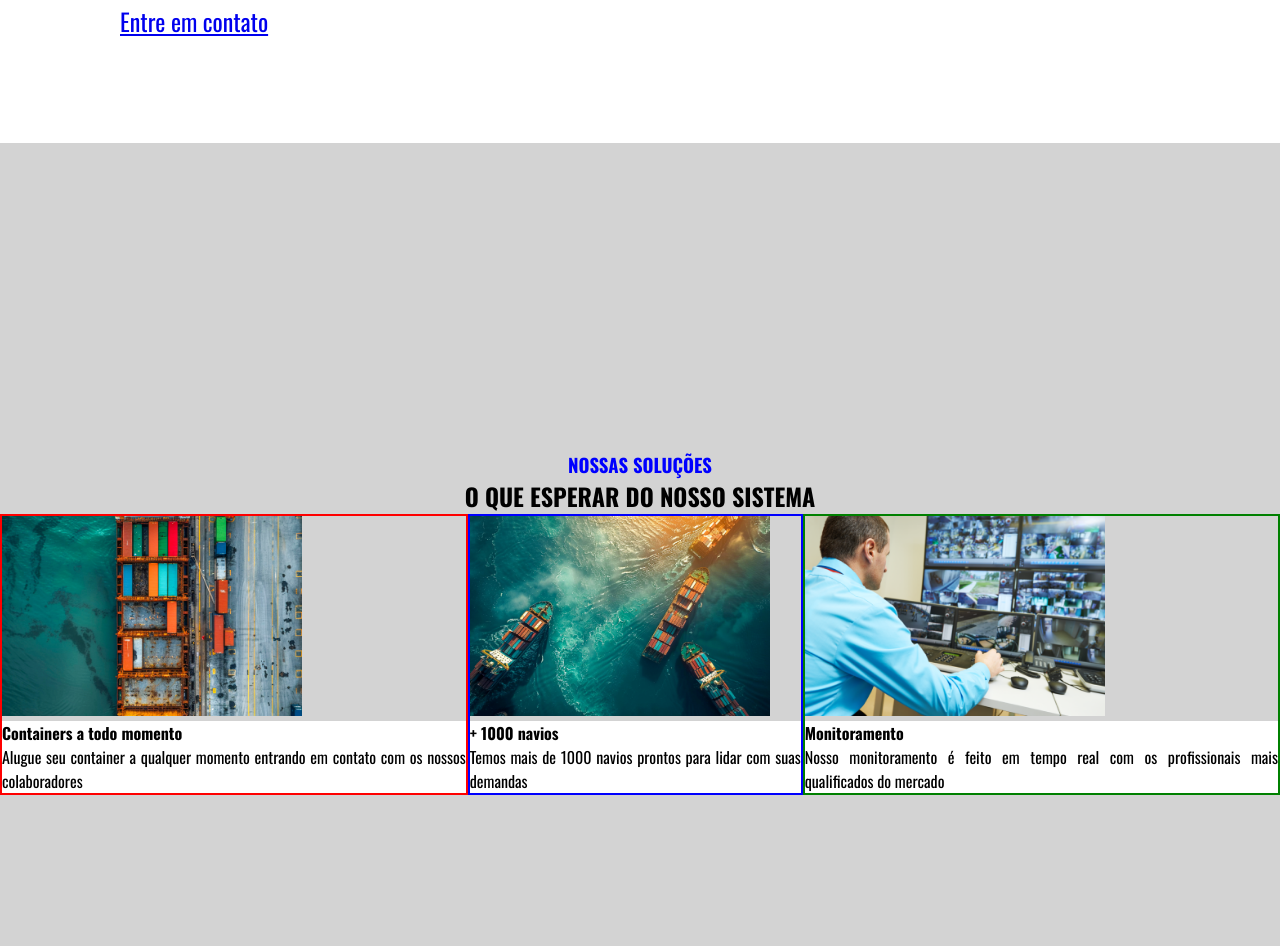
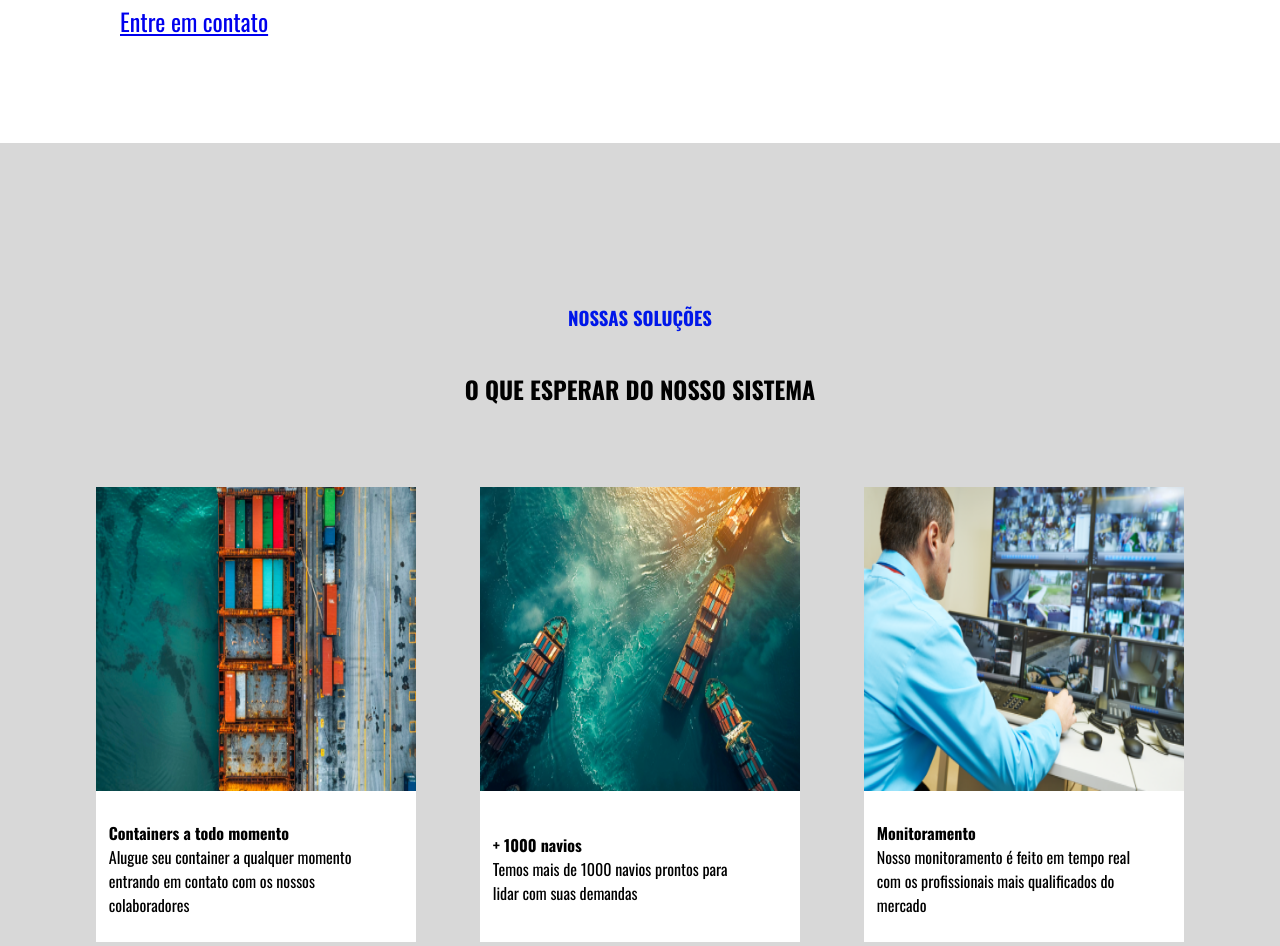
Before and after one commit to rvcasaca/desafio-2, a plain HTML site: page index.html in a window 1280 px wide. Shown: the part 1853-2799 px from the top of the page. Drawn offline with nearby package versions, Linux system fonts and the light colour scheme.

Commit message:
finalização da área de soluções
Configurações das imagens separadas e o tamanho da seção em si.

```diff
--- a/index.html
+++ b/index.html
@@ -41,29 +41,35 @@
         <section class="solucoes">
             <h3>NOSSAS SOLUÇÕES</h3>
             <h2>O QUE ESPERAR DO NOSSO SISTEMA</h2>
+            <div class="imagens">
+            <div>
                     <figure>
-                <div class="img1">
                         <img src="imagens/3.png" alt="">
                         <figcaption>
                             <h4>Containers a todo momento</h4>
                             <p>Alugue seu container a qualquer momento entrando em contato com os nossos colaboradores</p>
                         </figcaption>
+                    </figure>
                 </div>
-                <div class="img2">
+                <div >
+                    <figure>
                         <img src="imagens/4.png" alt="">
                         <figcaption>
                             <h4>+ 1000 navios</h4>
                             <p>Temos mais de 1000 navios prontos para lidar com suas demandas</p>
                         </figcaption>
+                    </figure>
                 </div>
-                <div class="img3">
+                <div>
+                    <figure>
                         <img src="imagens/5.png" alt="">
                         <figcaption>
                             <h4>Monitoramento</h4>
                             <p>Nosso monitoramento é feito em tempo real com os profissionais mais qualificados do mercado</p>
                         </figcaption>
+                    </figure>
                 </div>
-            </figure>
+            </div>
         </section>
         <section class="atendimento">
             <div class="comercial">
@@ -97,7 +103,7 @@
                     <p>TELEFONE</p>
                     <input placeholder="(XX) X XXXX-XXXX" type="text">
                     <p>MENSAGEM</p>
-                    <input placeholder="Escreva aqui sua mensagem" type="text">
+                    <input class="mensagem" placeholder="Escreva aqui sua mensagem" type="text">
                     <button>ENVIAR</button>
                 </form>
             </div>
--- a/style.scss
+++ b/style.scss
@@ -78,7 +78,7 @@ main {
             button {
                 display: flex;
                 margin-top: 10vh;
-                background-color: blue;
+                background-color: #0017E9;
                 color: white;
                 height: 10vh;
                 width: 40vh;
@@ -104,7 +104,7 @@ main {
 
 
             h4 {
-                color: blue;
+                color: #0017E9;
                 font-size: 1.5rem;
                 text-align: left;
                 margin-bottom: 5vh;
@@ -133,69 +133,48 @@ main {
 
     .solucoes {
         display: flex;
-        background-color: lightgrey;
+        background-color: #D8D8D8;
         align-items: center;
         justify-content: center;
         height: 120vh;
         flex-direction: column;
-
-        h3 {
-            color: blue;
+        h3{
+            color: #0017E9;
+            margin-bottom: 5vh;
         }
 
-        figure {
+        h2{
+            margin-bottom: 10vh;
+
+        }
+
+        .imagens{
+            width: 85vw;
             display: flex;
-            justify-content: space-evenly;
+            justify-content: space-between;
 
-            img {
-                width: 300px;
-                height: 200px;
-            }
-
-            .img1 {
-                border: 2px solid red;
-
-                figcaption {
-
-                    font-size: 1.0rem;
-                    background-color: white;
-
-                    p {
-                        text-align: justify
-                    }
+            div{
+                display: flex;
+                flex-direction: column;
+                box-shadow: #070707;
+                background-color: white;
+                img{
+                    width: 25vw;
+                    height: 38vh;
                 }
-            }
-
-            .img2 {
-                border: 2px solid blue;
-
-                figcaption {
-
-                    font-size: 1.0rem;
-                    background-color: white;
-
-                    p {
-                        text-align: justify
-                    }
-                }
-            }
-
-            .img3 {
-                border: 2px solid green;
-
-                figcaption {
-                    font-size: 1.0rem;
-                    background-color: white;
-
-                    p {
-                        text-align: justify
-                    }
+                figcaption{
+                    display: flex;
+                    flex-direction: column;
+                    width: 20vw;
+                    height: 15vh;
+                    margin: 1vw;
+                    justify-content: center ;
                 }
             }
 
 
+        }
 
-        }
     }
 }
 
@@ -211,7 +190,7 @@ main {
             margin-bottom: 2vh;
             margin-left: 3vw;
             font-size: 2.5rem;
-            color: blue;
+            color: #0017E9;
         }
 
         h3 {
@@ -264,14 +243,19 @@ main {
 
             input {
                 width: 32vw;
-                height: 7vh;
+                height: 6vh;
                 border: 2px solid black;
                 margin-top: 2vh;
             }
 
+            .mensagem{
+                height: 15vh;
+
+            }
+
             button {
                 color: white;
-                background-color: blue;
+                background-color: #0017E9;
                 margin: 2vh;
                 width: 15vw;
                 height: 7.5vh;
```
Also changed, not shown: style.css, 1 other file. Lines whose indentation alone changed are shown as unchanged.
